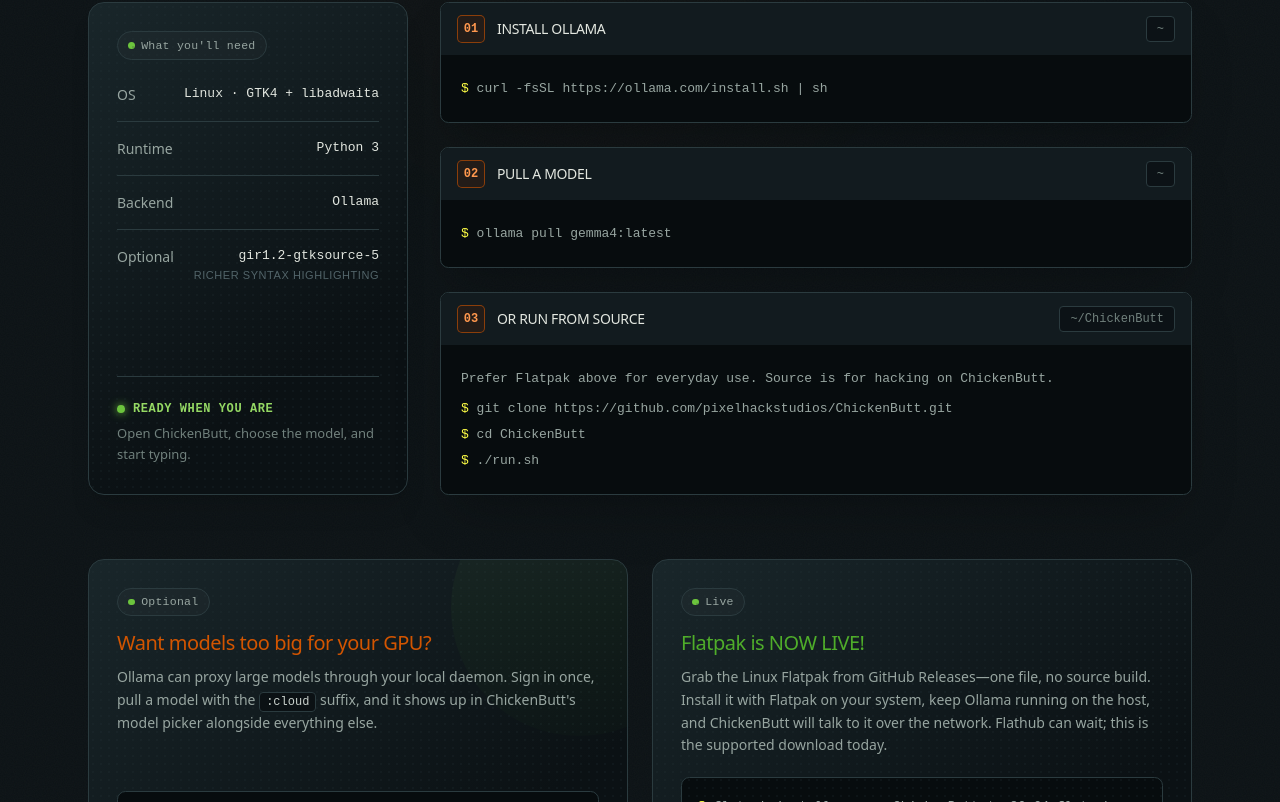
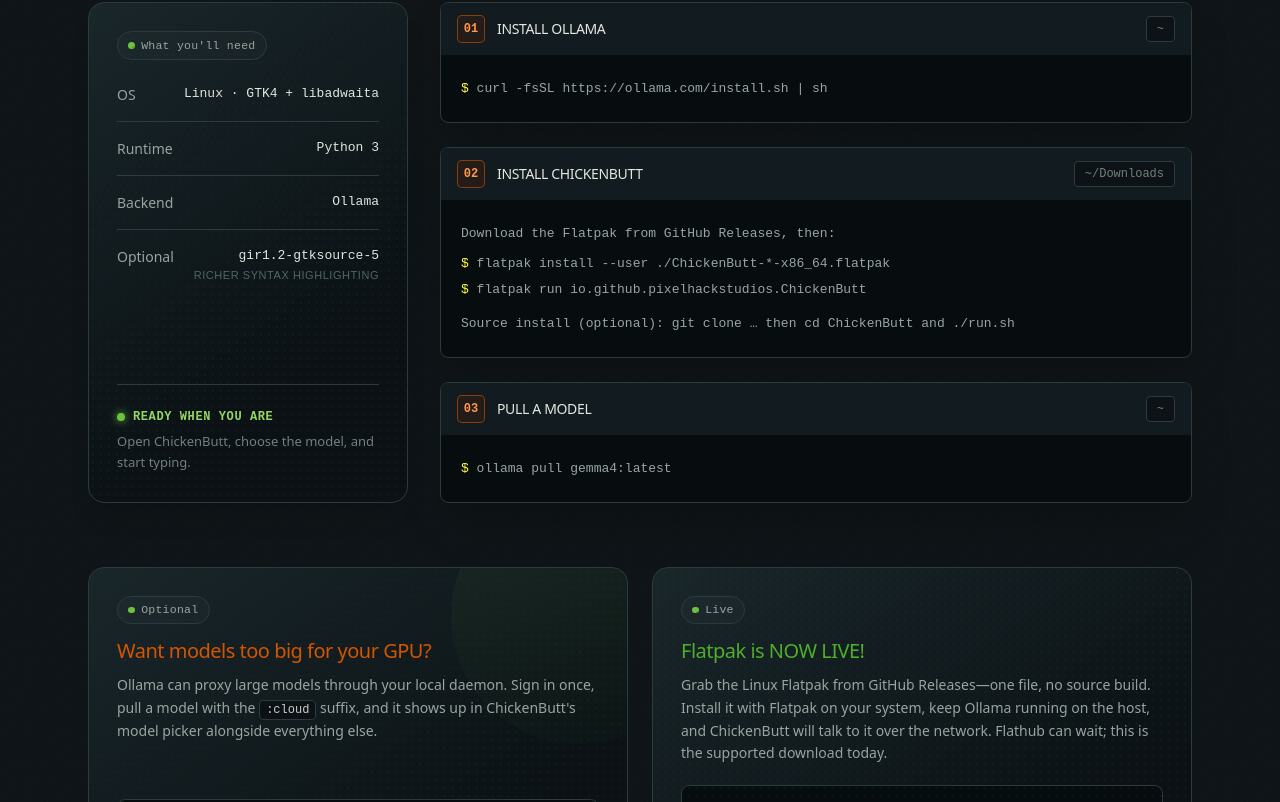
Before and after one commit to pixelhackstudios/ChickenButt, a React (Vite) app in the folder chickenbutt-web/: page / in a window 1280 px wide. Shown: the part 6819-7621 px from the top of the page. Built offline with nearby package versions, Linux system fonts and the light colour scheme.

Commit message:
Reorder install steps to Ollama, ChickenButt, then pull
Match the “two installs, one pull” story: install Ollama, install
ChickenButt via Flatpak, then pull a model.

```diff
--- a/chickenbutt-web/src/components/Install.jsx
+++ b/chickenbutt-web/src/components/Install.jsx
@@ -103,7 +103,7 @@
           </div>
         </div>
 
-        {/* ---- Steps Installer Panels (Console Column) ---- */}
+        {/* ---- Steps: Ollama → ChickenButt → pull model (two installs, one pull) ---- */}
         <div className="relative space-y-6">
           {/* Step 1: Install Ollama */}
           <InstallerPanel num="01" title="Install Ollama" path="~">
@@ -113,27 +113,28 @@
             </div>
           </InstallerPanel>
 
-          {/* Step 2: Pull a model */}
-          <InstallerPanel num="02" title="Pull a model" path="~">
-            <div className="term-line">
-              <span className="term-prompt">$ </span>ollama pull gemma4:latest
+          {/* Step 2: Install ChickenButt */}
+          <InstallerPanel num="02" title="Install ChickenButt" path="~/Downloads">
+            <div className="term-line break-all sm:break-normal text-(--ink-300) mb-1">
+              Download the Flatpak from GitHub Releases, then:
+            </div>
+            <div className="term-line break-all sm:break-normal">
+              <span className="term-prompt">$ </span>
+              flatpak install --user ./ChickenButt-*-x86_64.flatpak
+            </div>
+            <div className="term-line break-all sm:break-normal">
+              <span className="term-prompt">$ </span>
+              flatpak run io.github.pixelhackstudios.ChickenButt
+            </div>
+            <div className="term-line break-all sm:break-normal text-(--ink-400) mt-2">
+              Source install (optional): git clone … then cd ChickenButt and ./run.sh
             </div>
           </InstallerPanel>
 
-          {/* Step 3: Get ChickenButt (source / dev) */}
-          <InstallerPanel num="03" title="Or run from source" path="~/ChickenButt">
-            <div className="term-line break-all sm:break-normal text-(--ink-300) mb-1">
-              Prefer Flatpak above for everyday use. Source is for hacking on ChickenButt.
-            </div>
-            <div className="term-line break-all sm:break-normal">
-              <span className="term-prompt">$ </span>
-              git clone https://github.com/pixelhackstudios/ChickenButt.git
-            </div>
+          {/* Step 3: Pull a model */}
+          <InstallerPanel num="03" title="Pull a model" path="~">
             <div className="term-line">
-              <span className="term-prompt">$ </span>cd ChickenButt
-            </div>
-            <div className="term-line">
-              <span className="term-prompt">$ </span>./run.sh
+              <span className="term-prompt">$ </span>ollama pull gemma4:latest
             </div>
           </InstallerPanel>
         </div>
```
